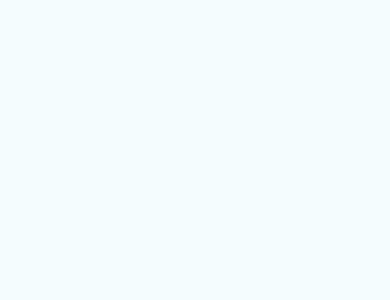
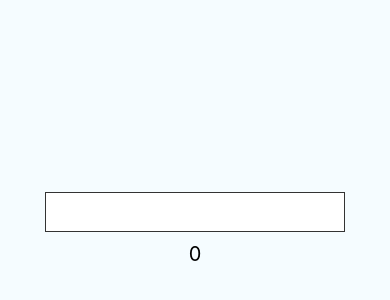
Before and after one commit to mfarhankz/AbjadNama-React-Native-Redux, a React Native app: screen / in a window 390 px wide. Shown: the part 188-488 px from the top of the page. Built offline with nearby package versions, Linux system fonts and the light colour scheme.

Commit message:
calculate number of urdu alphabet

```diff
--- a/App.js
+++ b/App.js
@@ -9,14 +9,17 @@ import {
     Platform,
     StyleSheet,
     Text,
-    View
+    View,
+    TextInput
 } from 'react-native';
 
 export default class App extends Component<{}> {
-    constructor(){
-      super();
+    constructor(props) {
+        super(props);
+        this.state = { text: '' };
     }
-    farhan = 'فرحان';
+    countNumber  = 0;
+    nameNumber;
     urduAlphabet = [
         { آ: 1 },
         { ا: 1 },
@@ -60,11 +63,28 @@ export default class App extends Component<{}> {
         { ے: 10 }
     ];
     render() {
-        console.log(this.farhan.split(''));
+        if(this.state.text){
+            this.countNumber = 0;
+            for (const key in this.urduAlphabet) {
+                const keyVal = this.urduAlphabet[key]
+                for (i = 0; i < this.state.text.length; i++) {
+                    const val = this.state.text[i];
+                    if(keyVal[val]){
+                        this.countNumber = this.countNumber + keyVal[val];
+                    }
+                }
+            }
+        }
         return (
             <View style={styles.container}>
-              <Text style={styles.welcome}>
-              </Text>
+                <TextInput style={styles.inputFiled}
+                   onChangeText={(text) => this.setState({text})}
+                   value={this.state.text}
+                />
+
+                <Text style={styles.welcome}>
+                    {this.countNumber}
+                </Text>
             </View>
         );
     }
@@ -87,4 +107,12 @@ const styles = StyleSheet.create({
         color: '#333333',
         marginBottom: 5,
     },
+    inputFiled:{
+        height:40,
+        width: 300,
+        backgroundColor:'#fff',
+        borderColor: '#333',
+        borderWidth: 1,
+        padding: 10
+    }
 });
```
